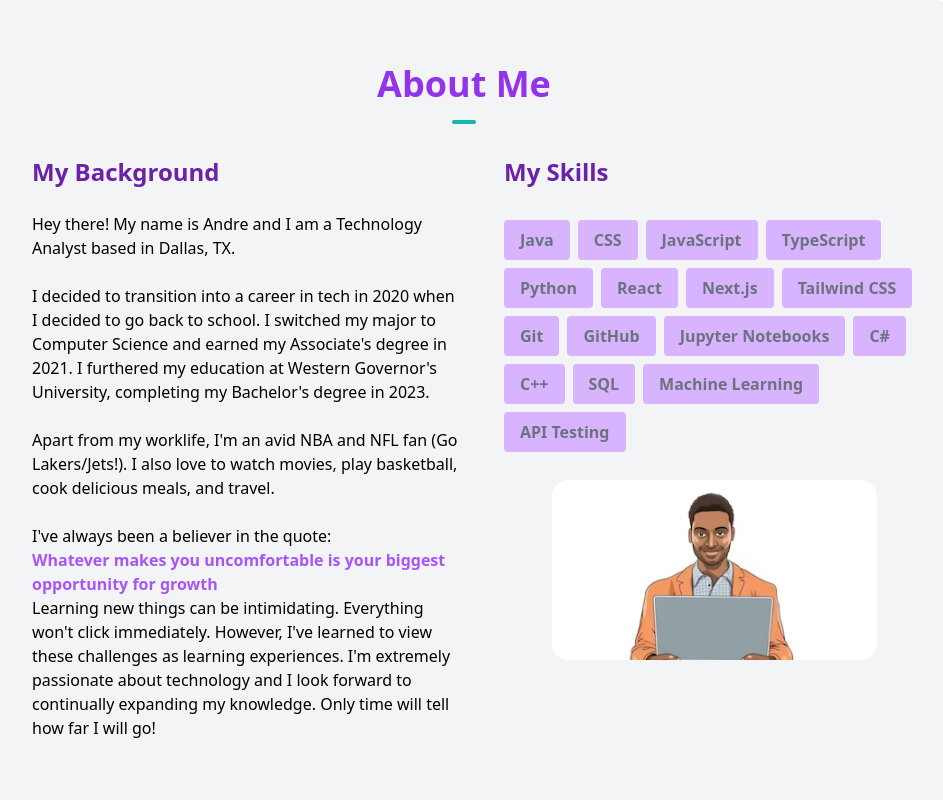
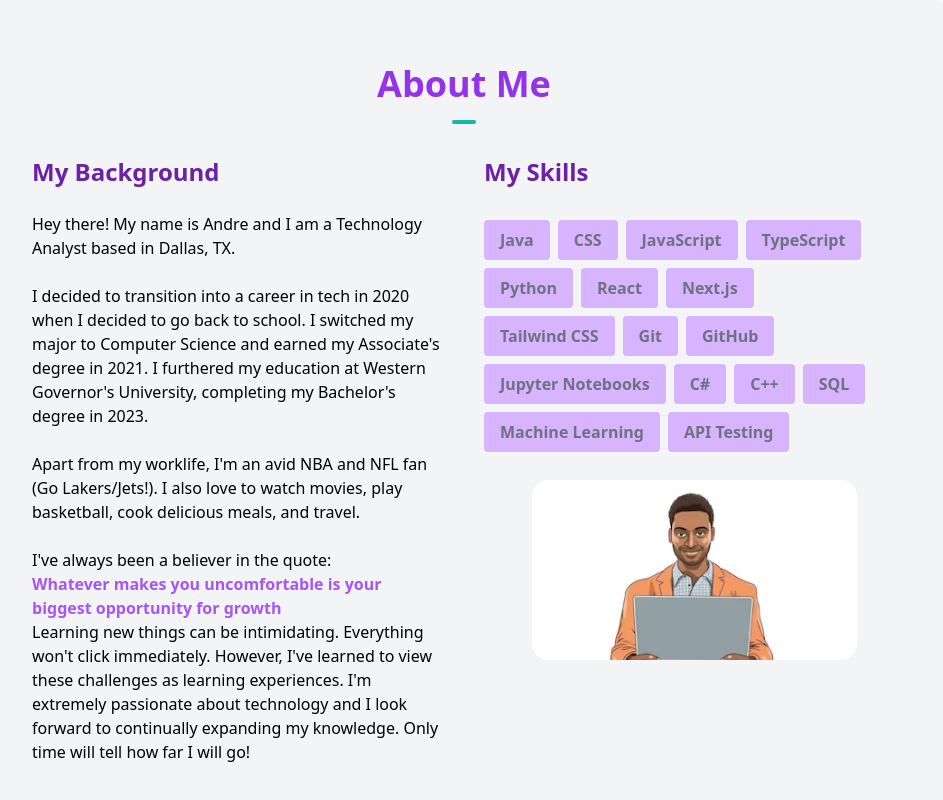
Before and after one commit to asimmons1129/Portfolio-Website, a Next.js app: page / in a window 1280 px wide. Shown: the part 855-1655 px from the top of the page, without its empty margins (176-1119 px from the left). Built offline with nearby package versions, Linux system fonts and the light colour scheme.

Commit message:
Add files via upload

```diff
--- a/components/AboutSection.tsx
+++ b/components/AboutSection.tsx
@@ -29,7 +29,7 @@
           <hr className="w-6 h-1 mx-auto my-4 bg-teal-500 border-0 rounded"></hr>
         </h1>
 
-        <div className="ml-10 flex flex-col space-y-10 items-stretch justify-center align-top md:space-x-10 md:space-y-0 md:p-4 md:flex-row md:text-left">
+        <div className="ml-10 mr-10 flex flex-col space-y-10 items-stretch justify-center align-top md:space-x-10 md:space-y-0 md:p-4 md:flex-row md:text-left">
           <div className="md:w-1/2 ">
             <h1 className="text-center text-2xl font-bold mb-6 md:text-left text-purple-800">
               My Background
```
